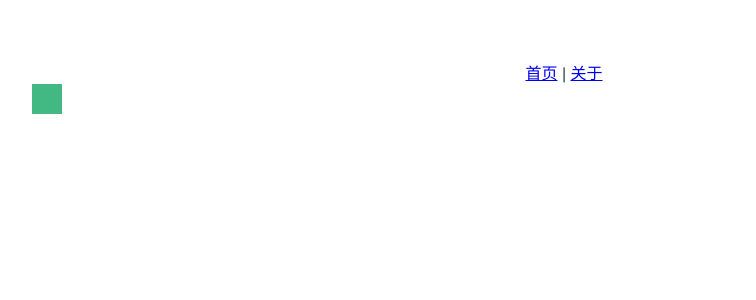
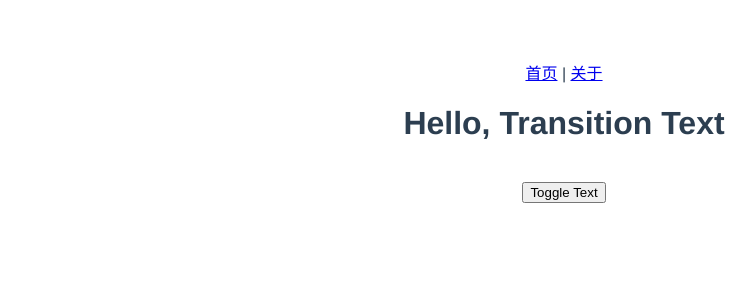
Before and after one commit to SimpleLearnCoding/todos, a Vue app: page / in a window 1280 px wide. Shown: the top 300 px of the page, without its empty margins (76-832 px from the left). Built offline with nearby package versions, Linux system fonts and the light colour scheme.

Commit message:
comment: 使用按钮控制标题文字的显示和隐藏 - 普通版

```diff
--- /dev/null
+++ b/src/components/TransitionText.vue
@@ -0,0 +1,21 @@
+<template>
+    <!--  需求：使用一个按钮控制标题文字的显示和隐藏  -->
+    <h1 v-if="showTitle">Hello, Transition Text</h1>
+    <br>
+    <button @click="toggle">Toggle Text</button>
+</template>
+
+<script setup>
+    import {ref} from "vue";
+
+    let showTitle = ref(true)
+
+    function toggle() {
+        showTitle.value = !showTitle.value
+    }
+
+</script>
+
+<style scoped>
+
+</style>
--- a/src/pages/HomePage.vue
+++ b/src/pages/HomePage.vue
@@ -11,6 +11,10 @@
     <div v-if="version === 3">
         <MoveAnimation></MoveAnimation>
     </div>
+
+    <div v-if="version === 4">
+        <TransitionText></TransitionText>
+    </div>
 </template>
 
 <script setup>
@@ -18,12 +22,13 @@
 import TodoList from "../components/TodoList"
 import WidenAnimation from "../components/WidenAnimation"
 import MoveAnimation from "@/components/MoveAnimation";
+import TransitionText from "@/components/TransitionText";
 
 /**
  * 控制显示页面的版本号
  * @type {number}
  */
-const version = 3
+const version = 4
 
 </script>
 
```
